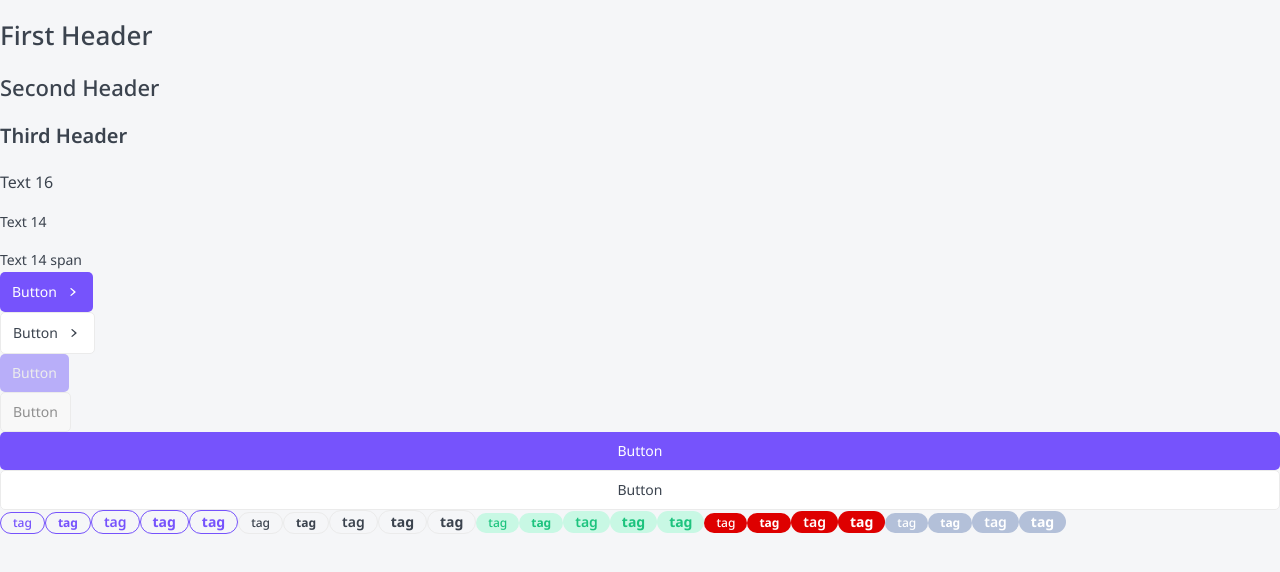
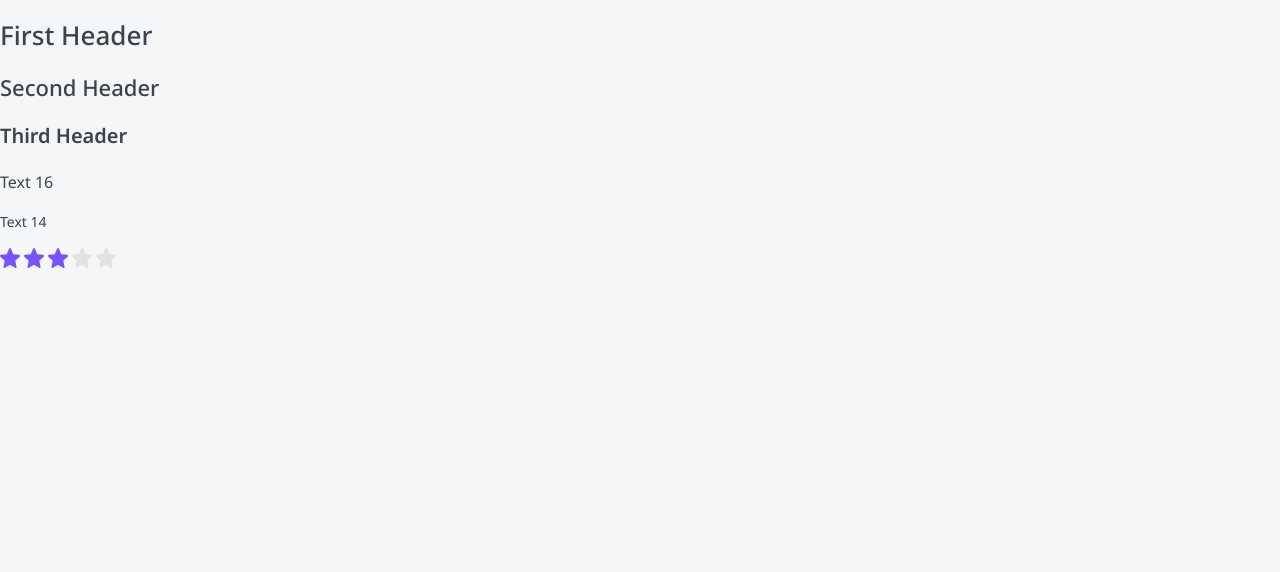
Before and after one commit to egoreq294/rating-app, a Next.js app: page / in a window 1280 px wide. Shown: the top 572 px of the page. Built offline with nearby package versions, Linux system fonts and the light colour scheme.

Commit message:
add rating

```diff
--- a/app/globals.css
+++ b/app/globals.css
@@ -14,6 +14,7 @@
   --color-fill-error: #de0000;
   --color-fill-success: #c8f8e4;
   --color-fill-info: #b3c0d9;
+  --color-fill-default: #e2e2e2;
 
   --color-button-primary: #7653fc;
   --color-button-primary-hover: #6a4ce1;
--- a/src/pages/HomePage/HomePage.tsx
+++ b/src/pages/HomePage/HomePage.tsx
@@ -1,8 +1,12 @@
-import React, { FC } from 'react';
+'use client';
 
-import { Button, Icon, Tag, Typography } from '@shared/ui';
+import React, { FC, useState } from 'react';
+
+import { Rating, Typography } from '@shared/ui';
 
 export const HomePage: FC = () => {
+  const [rating, setRating] = useState(3);
+
   return (
     <>
       <Typography variant="h1">First Header</Typography>
@@ -10,97 +14,8 @@ export const HomePage: FC = () => {
       <Typography variant="h3">Third Header</Typography>
       <Typography variant="text16">Text 16</Typography>
       <Typography variant="text14">Text 14</Typography>
-      <Typography variant="text14" component="span">
-        Text 14 span
-      </Typography>
 
-      <Button variant="Primary">
-        Button <Icon name="ChevronRight" width={16} height={16} />
-      </Button>
-      <Button variant="Secondary">
-        Button <Icon name="ChevronRight" width={16} height={16} />
-      </Button>
-      <Button variant="Primary" disabled>
-        Button
-      </Button>
-      <Button variant="Secondary" disabled>
-        Button
-      </Button>
-      <Button variant="Primary" fullWidth>
-        Button
-      </Button>
-      <Button variant="Secondary" fullWidth>
-        Button
-      </Button>
-      <Tag variant="Primary" size="s">
-        tag
-      </Tag>
-      <Tag variant="Primary" size="s" bold>
-        tag
-      </Tag>
-      <Tag variant="Primary" size="m">
-        tag
-      </Tag>
-      <Tag variant="Primary" size="m" bold>
-        tag
-      </Tag>
-      <Tag variant="Primary" size="m" bold href="http://vk.com/feed">
-        tag
-      </Tag>
-      <Tag variant="Secondary" size="s">
-        tag
-      </Tag>
-      <Tag variant="Secondary" size="s" bold>
-        tag
-      </Tag>
-      <Tag variant="Secondary" size="m">
-        tag
-      </Tag>
-      <Tag variant="Secondary" size="m" bold>
-        tag
-      </Tag>
-      <Tag variant="Secondary" size="m" bold href="http://vk.com/feed">
-        tag
-      </Tag>
-      <Tag variant="Success" size="s">
-        tag
-      </Tag>
-      <Tag variant="Success" size="s" bold>
-        tag
-      </Tag>
-      <Tag variant="Success" size="m">
-        tag
-      </Tag>
-      <Tag variant="Success" size="m" bold>
-        tag
-      </Tag>
-      <Tag variant="Success" size="m" bold href="http://vk.com/feed">
-        tag
-      </Tag>
-      <Tag variant="Error" size="s">
-        tag
-      </Tag>
-      <Tag variant="Error" size="s" bold>
-        tag
-      </Tag>
-      <Tag variant="Error" size="m">
-        tag
-      </Tag>
-      <Tag variant="Error" size="m" bold>
-        tag
-      </Tag>
-      <Tag variant="Info" size="s">
-        tag
-      </Tag>
-      <Tag variant="Info" size="s" bold>
-        tag
-      </Tag>
-      <Tag variant="Info" size="m">
-        tag
-      </Tag>
-      <Tag variant="Info" size="m" bold>
-        tag
-      </Tag>
+      <Rating value={rating} onChange={setRating} />
     </>
   );
 };
--- /dev/null
+++ b/src/shared/ui/Icon/assets/Star.tsx
@@ -0,0 +1,24 @@
+import React, { memo } from 'react';
+import { forwardRef, ReactElement, Ref, SVGProps } from 'react';
+
+const SvgComponent = (
+  props: SVGProps<SVGSVGElement>,
+  ref?: Ref<SVGSVGElement>,
+): ReactElement => (
+  <svg
+    width="20"
+    height="20"
+    viewBox="0 0 20 20"
+    xmlns="http://www.w3.org/2000/svg"
+    ref={ref}
+    {...props}
+  >
+    <path
+      d="M19.9477 7.55686C19.816 7.13427 19.4568 6.83508 19.0335 6.79511L13.2601 6.24816L10.9784 0.673859C10.81 0.264321 10.4267 0 10 0C9.57337 0 9.18991 0.264321 9.02252 0.673859L6.74084 6.24816L0.966519 6.79511C0.543233 6.83587 0.184799 7.13507 0.0523506 7.55686C-0.0793348 7.97946 0.0422796 8.44298 0.362414 8.73596L4.72665 12.7293L3.43985 18.6434C3.34571 19.0782 3.50745 19.5279 3.85322 19.7887C4.03908 19.9296 4.25743 20 4.47655 20C4.66485 20 4.8533 19.9478 5.0216 19.8427L10 16.7364L14.9775 19.8427C15.3427 20.0704 15.8018 20.0495 16.1468 19.7887C16.4926 19.5279 16.6543 19.0782 16.5602 18.6434L15.2734 12.7293L19.6376 8.73596C19.9576 8.44298 20.0794 7.98041 19.9477 7.55686Z"
+      fill="currentColor"
+    />
+  </svg>
+);
+
+const ForwardRef = forwardRef(SvgComponent);
+export const Star = memo(ForwardRef);
--- a/src/shared/ui/Icon/constants.ts
+++ b/src/shared/ui/Icon/constants.ts
@@ -2,10 +2,12 @@ import { ChevronDown } from './assets/ChevronDown';
 import { ChevronLeft } from './assets/ChevronLeft';
 import { ChevronRight } from './assets/ChevronRight';
 import { ChevronUp } from './assets/ChevronUp';
+import { Star } from './assets/Star';
 
 export const ICON_MAP = {
   ChevronDown,
   ChevronLeft,
   ChevronRight,
   ChevronUp,
+  Star,
 };
--- /dev/null
+++ b/src/shared/ui/Rating/Rating.tsx
@@ -0,0 +1,93 @@
+import cn from 'classnames';
+import React, {
+  DetailedHTMLProps,
+  FC,
+  HTMLAttributes,
+  KeyboardEvent,
+  useState,
+} from 'react';
+
+import { Icon } from '../Icon';
+
+import styles from './styles.module.css';
+
+const stars = [1, 2, 3, 4, 5];
+
+interface Props
+  extends Omit<
+    DetailedHTMLProps<HTMLAttributes<HTMLDivElement>, HTMLDivElement>,
+    'onChange'
+  > {
+  disabled?: boolean;
+  value: number;
+  onChange: (value: number) => void;
+}
+
+export const Rating: FC<Props> = ({
+  value,
+  onChange,
+  disabled,
+  className,
+  ...props
+}) => {
+  const [currentStarCount, setCurrentStarCount] = useState(value);
+
+  const onHover = (starCount: number) => (): void => {
+    if (disabled) {
+      return;
+    }
+
+    setCurrentStarCount(starCount);
+  };
+
+  const onLeave = (): void => {
+    if (disabled) {
+      return;
+    }
+    setCurrentStarCount(value);
+  };
+
+  const onClick = (starCount: number) => (): void => {
+    if (disabled) {
+      return;
+    }
+
+    onChange(starCount);
+    setCurrentStarCount(starCount);
+  };
+
+  const onSpaceClick =
+    (starCount: number) =>
+    (e: KeyboardEvent<SVGSVGElement>): void => {
+      if (disabled || e.code !== 'Space') {
+        return;
+      }
+      onChange(starCount);
+      setCurrentStarCount(starCount);
+    };
+
+  return (
+    <div className={cn(styles.Rating, className)} {...props}>
+      {stars.map((item) => (
+        <span
+          onMouseLeave={onLeave}
+          onMouseEnter={onHover(item)}
+          key={item}
+          onClick={onClick(item)}
+          className={cn(styles.Icon, {
+            [styles.Selected]: currentStarCount >= item,
+            [styles.Disabled]: disabled,
+          })}
+        >
+          <Icon
+            width={20}
+            height={20}
+            name="Star"
+            tabIndex={disabled ? -1 : 0}
+            onKeyDown={onSpaceClick(item)}
+          />
+        </span>
+      ))}
+    </div>
+  );
+};
--- /dev/null
+++ b/src/shared/ui/Rating/index.ts
@@ -0,0 +1 @@
+export { Rating } from './Rating';
--- /dev/null
+++ b/src/shared/ui/Rating/styles.module.css
@@ -0,0 +1,27 @@
+.Rating {
+  display: inline-flex;
+  align-items: center;
+  justify-content: center;
+}
+
+.Icon {
+  display: inline-flex;
+
+  cursor: pointer;
+}
+
+.Icon svg {
+  color: var(--color-fill-default);
+}
+
+.Selected svg {
+  color: var(--color-fill-primary);
+}
+
+.Icon:not(:last-child) svg {
+  margin-right: var(--gutter-xxxs);
+}
+
+.Disabled {
+  cursor: auto;
+}
--- a/src/shared/ui/index.ts
+++ b/src/shared/ui/index.ts
@@ -2,3 +2,4 @@ export { Typography } from './Typography';
 export { Button } from './Button';
 export { Icon } from './Icon';
 export { Tag } from './Tag';
+export { Rating } from './Rating';
```
